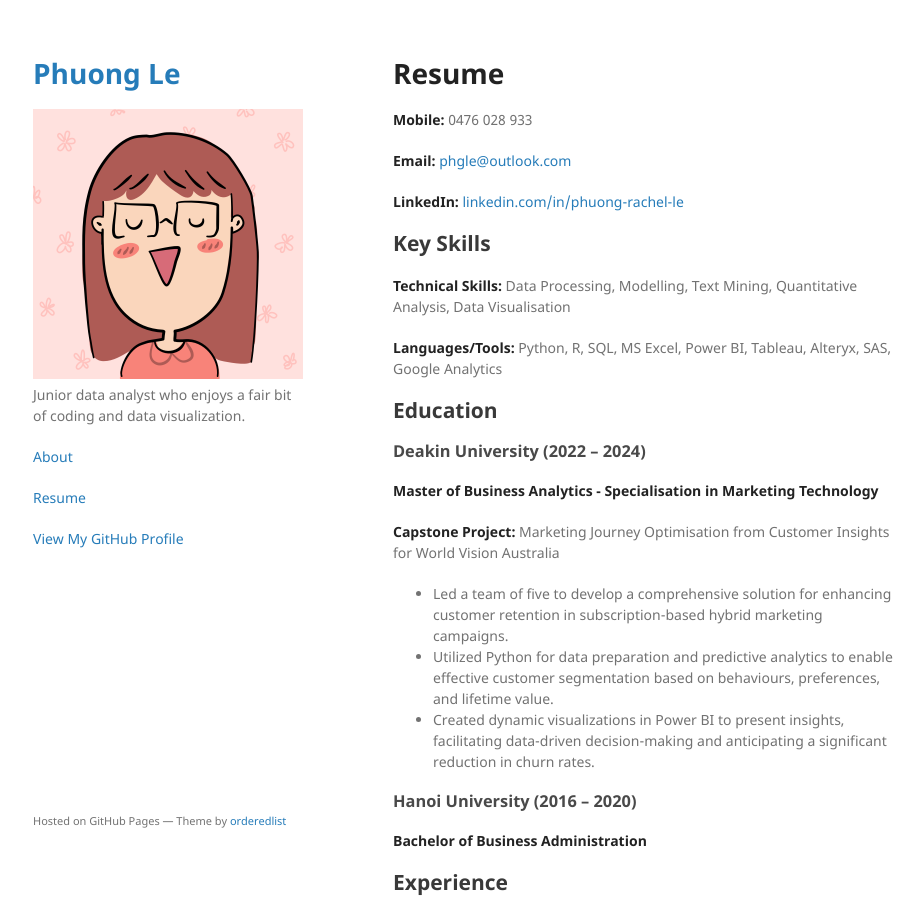
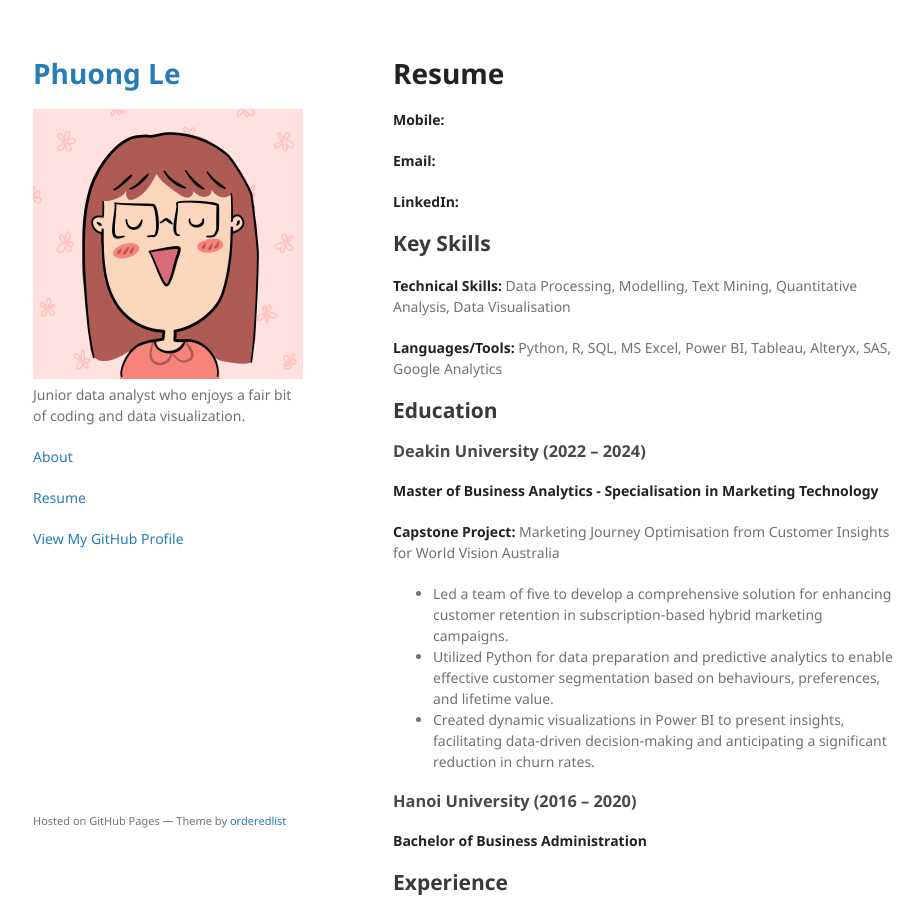
Before and after one commit to toocmafinh/toocmafinh.github.io, a Jekyll site: the page built from resume.md, in a window 1280 px wide and 900 px high. Shown: the whole window, without its empty margins (177-1101 px from the left). Built offline with Jekyll 4.4.1, drawn with Linux system fonts in a browser that asks for light colours; our own code applies the rules of GitHub Pages for plain Markdown files.

Commit message:
Update resume.md

```diff
--- a/resume.md
+++ b/resume.md
@@ -4,11 +4,11 @@ layout: default
 
 # Resume
 
-**Mobile:** 0476 028 933
+**Mobile:**
 
-**Email:** [phgle@outlook.com](mailto:phgle@outlook.com)
+**Email:**
 
-**LinkedIn:** [linkedin.com/in/phuong-rachel-le](https://www.linkedin.com/in/phuong-rachel-le/)
+**LinkedIn:**
 
 
 ## Key Skills
```
